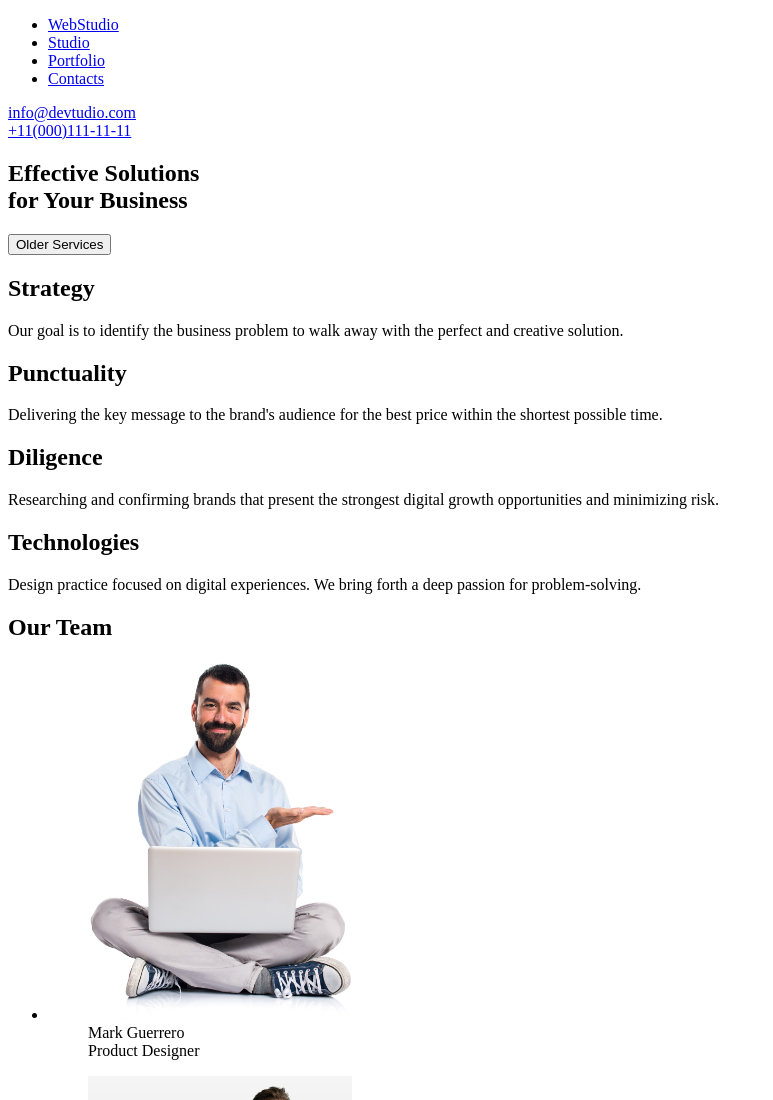
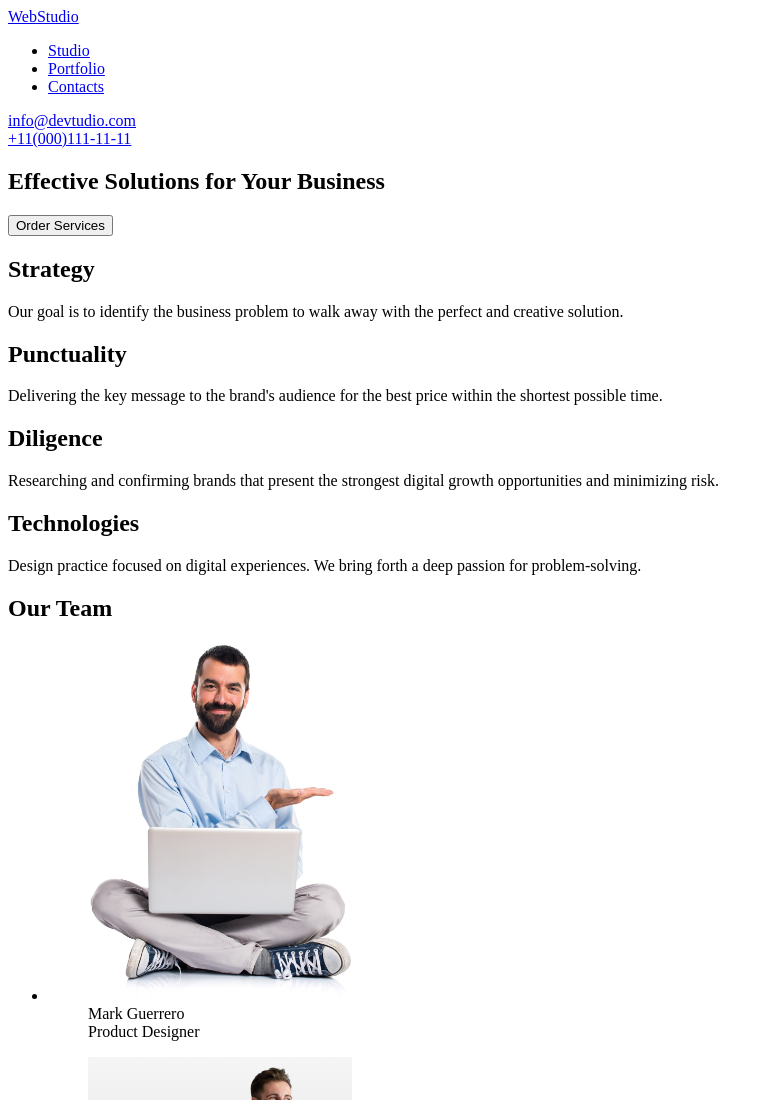
Before and after one commit to habibecinar/goit-markup-hw-01, a plain HTML site: page index.html in a window 1280 px wide. Shown: the top 1100 px of the page, without its empty margins (0-773 px from the left). Drawn offline with Linux system fonts and the light colour scheme.

Commit message:
Save local changes

```diff
--- a/index.html
+++ b/index.html
@@ -9,8 +9,8 @@
     <header>
         <section id="nav-container">
             <nav>
+                <a href="./index.html">WebStudio</a>
                 <ul>
-                    <li><a href="./index.html">WebStudio</a></li>
                     <li><a href="#">Studio</a></li>
                     <li><a href="#">Portfolio</a></li>
                     <li><a href="#">Contacts</a></li>
@@ -24,8 +24,8 @@
     </header>
     <main>
         <section id="title-main">
-            <h1>Effective Solutions <br> for Your Business</h1>
-            <button>Older Services</button>
+            <h1>Effective Solutions  for Your Business</h1>
+            <button>Order Services</button>
         </section>
         <section id="strategy">
             <h2>Strategy</h2>
```
